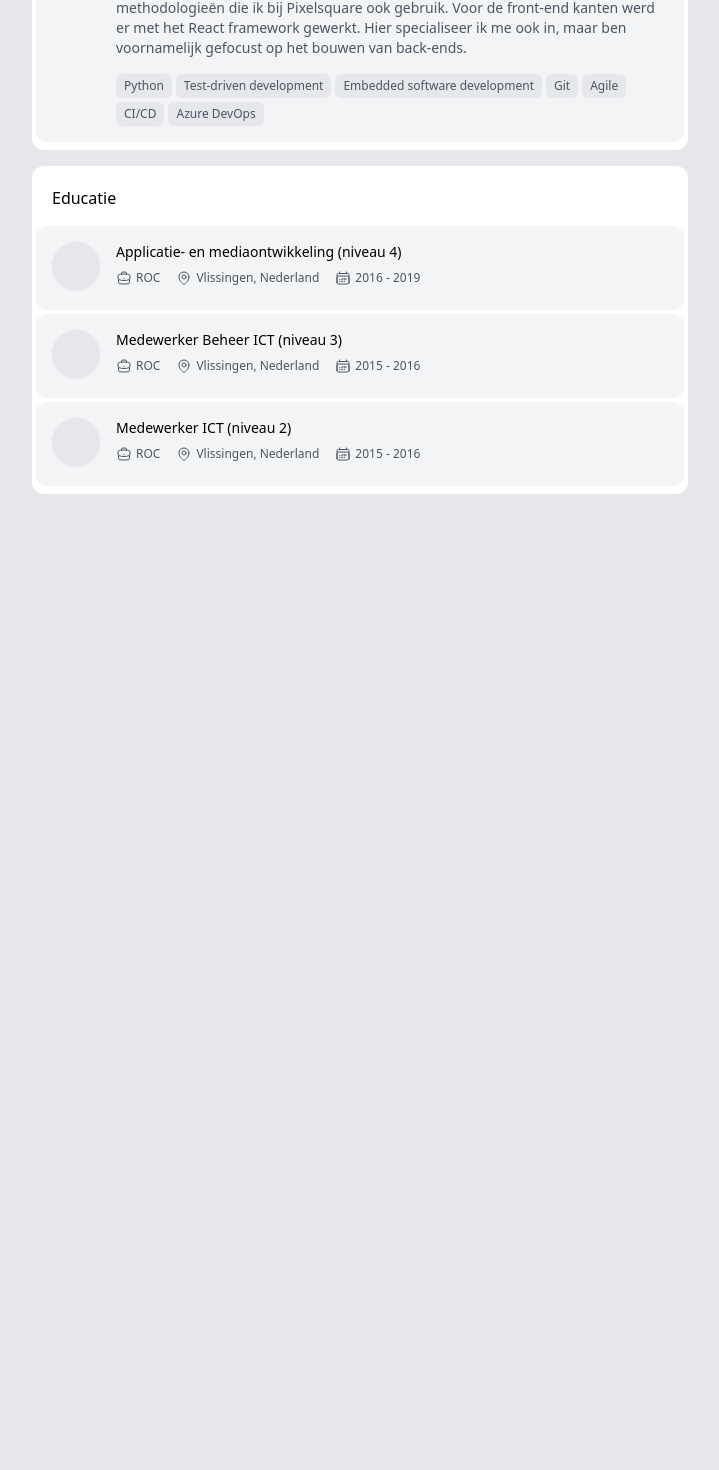
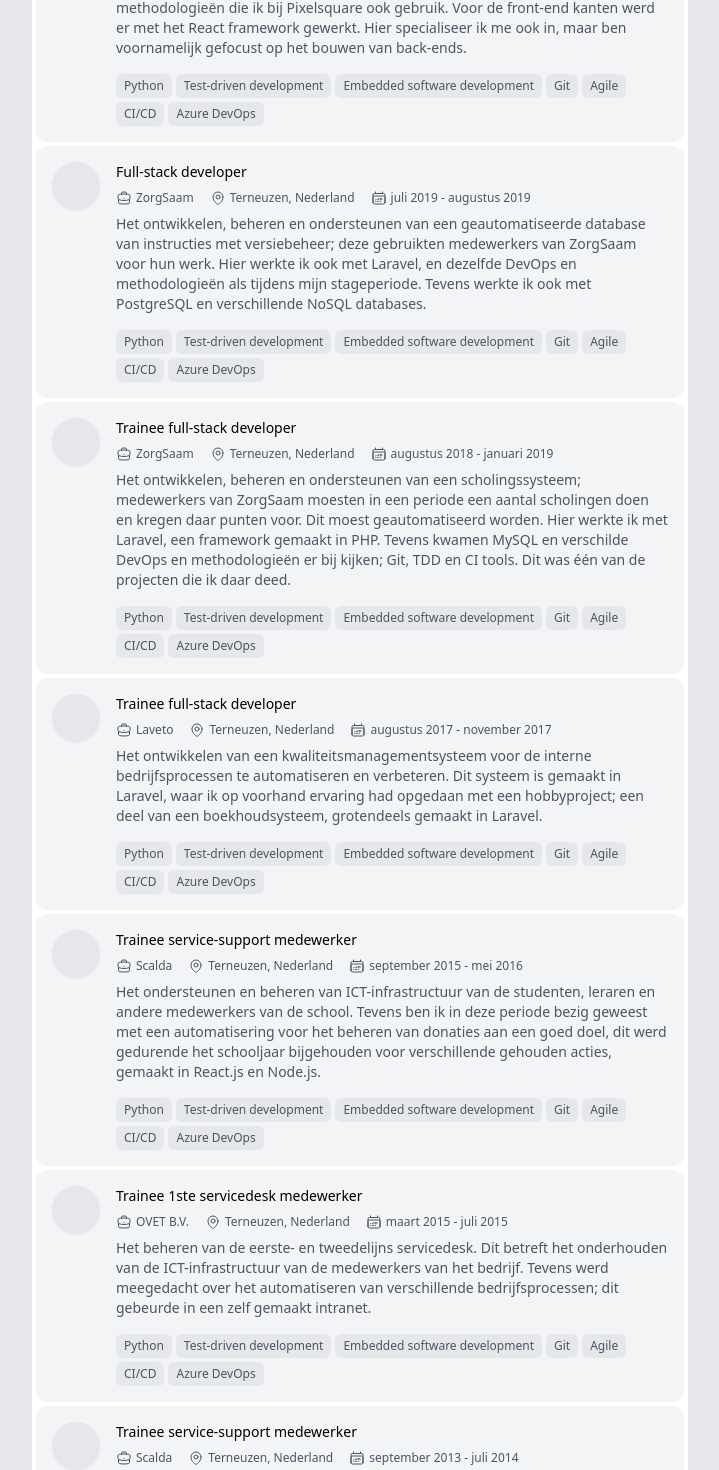
Before and after one commit to basvandriel/portfolio-website, a React (Create React App) app: page / in a window 1280 px wide. Shown: the part 1322-2792 px from the top of the page, without its empty margins (448-1167 px from the left). Before the commit the page ends 1832 px from the top, so only its background shows below. Built offline with nearby package versions, Linux system fonts and the light colour scheme.

Commit message:
add work experience

```diff
--- a/public/index.html
+++ b/public/index.html
@@ -2,17 +2,14 @@
 <html lang="en">
   <head>
     <meta charset="utf-8" />
-
-    <link rel="icon" href="%PUBLIC_URL%/favicon.ico" />
     <meta name="viewport" content="width=device-width, initial-scale=1" />
     <meta name="theme-color" content="rgb(229 231 235)" />
     <meta
       name="description"
-      content="Web site created using create-react-app"
+      content="Bas van Driel"
     />
-    <link rel="apple-touch-icon" href="%PUBLIC_URL%/logo192.png" />
     <link rel="manifest" href="%PUBLIC_URL%/manifest.json" />
-    <title>Bas van Driel</title>
+    <title>Bas van Driel | Senior Python Developer with passion for data</title>
   </head>
   <body class="bg-gray-200">
     <noscript>You need to enable JavaScript to run this app.</noscript>
--- a/src/App.tsx
+++ b/src/App.tsx
@@ -10,7 +10,7 @@ function App() {
   const [openToWorkBannerActive, setOpenToWorkBannerActive] = useState(true);
 
   return (
-    <div>
+    <>
       {openToWorkBannerActive && (
         <OpenToWorBox
           onClose={() => {
@@ -32,7 +32,7 @@ function App() {
           </div>
         </div>
       </div>
-    </div>
+    </>
   );
 }
 
--- a/src/ExperienceBox.tsx
+++ b/src/ExperienceBox.tsx
@@ -130,6 +130,148 @@ const ExperienceBox = () => {
             "Azure DevOps",
           ]}
         />
+
+        <ExperienceListing
+          title={"Full-stack developer"}
+          company="ZorgSaam"
+          location="Terneuzen, Nederland"
+          start_date={"juli 2019"}
+          end_date="augustus 2019"
+          current_experience={false}
+          description={`
+            Het ontwikkelen, beheren en ondersteunen van een geautomatiseerde database van instructies met versiebeheer; deze gebruikten medewerkers van ZorgSaam voor hun werk. Hier werkte ik ook met Laravel, en dezelfde DevOps en methodologieën als tijdens mijn stageperiode. Tevens werkte ik ook met PostgreSQL en verschillende NoSQL databases.
+          `}
+          tags={[
+            "Python",
+            "Test-driven development",
+            "Embedded software development",
+            "Git",
+            "Agile",
+            "CI/CD",
+            "Azure DevOps",
+          ]}
+        />
+        <ExperienceListing
+          title={"Trainee full-stack developer"}
+          company="ZorgSaam"
+          location="Terneuzen, Nederland"
+          start_date={"augustus 2018"}
+          end_date="januari 2019"
+          current_experience={false}
+          description={`
+            Het ontwikkelen, beheren en ondersteunen van een scholingssysteem; medewerkers van ZorgSaam moesten in een periode een aantal scholingen doen en kregen daar punten voor. Dit moest geautomatiseerd worden. Hier werkte ik met Laravel, een framework gemaakt in PHP. Tevens kwamen MySQL en verschilde DevOps en methodologieën er bij kijken; Git, TDD en CI tools.
+            Dit was één van de projecten die ik daar deed.
+          `}
+          tags={[
+            "Python",
+            "Test-driven development",
+            "Embedded software development",
+            "Git",
+            "Agile",
+            "CI/CD",
+            "Azure DevOps",
+          ]}
+        />
+        <ExperienceListing
+          title={"Trainee full-stack developer"}
+          company="Laveto"
+          location="Terneuzen, Nederland"
+          start_date={"augustus 2017"}
+          end_date="november 2017"
+          current_experience={false}
+          description={`
+            Het ontwikkelen van een kwaliteitsmanagementsysteem voor de interne bedrijfsprocessen te automatiseren en verbeteren. Dit systeem is gemaakt in Laravel, waar ik op voorhand ervaring had opgedaan met een hobbyproject; een deel van een boekhoudsysteem, grotendeels gemaakt in Laravel.
+          `}
+          tags={[
+            "Python",
+            "Test-driven development",
+            "Embedded software development",
+            "Git",
+            "Agile",
+            "CI/CD",
+            "Azure DevOps",
+          ]}
+        />
+        <ExperienceListing
+          title={"Trainee service-support medewerker"}
+          company="Scalda"
+          location="Terneuzen, Nederland"
+          start_date={"september 2015"}
+          end_date="mei 2016"
+          current_experience={false}
+          description={`
+            Het ondersteunen en beheren van ICT-infrastructuur van de studenten, leraren en andere medewerkers van de school. Tevens ben ik in deze periode bezig geweest met een automatisering voor het beheren van donaties aan een goed doel, dit werd gedurende het schooljaar bijgehouden voor verschillende gehouden acties, gemaakt in React.js en Node.js.
+          `}
+          tags={[
+            "Python",
+            "Test-driven development",
+            "Embedded software development",
+            "Git",
+            "Agile",
+            "CI/CD",
+            "Azure DevOps",
+          ]}
+        />
+        <ExperienceListing
+          title={"Trainee 1ste servicedesk medewerker"}
+          company="OVET B.V."
+          location="Terneuzen, Nederland"
+          start_date={"maart 2015"}
+          end_date="juli 2015"
+          current_experience={false}
+          description={`
+            Het beheren van de eerste- en tweedelijns servicedesk. Dit betreft het onderhouden van de ICT-infrastructuur van de medewerkers van het bedrijf. Tevens werd meegedacht over het automatiseren van verschillende bedrijfsprocessen; dit gebeurde in een zelf gemaakt intranet.
+          `}
+          tags={[
+            "Python",
+            "Test-driven development",
+            "Embedded software development",
+            "Git",
+            "Agile",
+            "CI/CD",
+            "Azure DevOps",
+          ]}
+        />
+        <ExperienceListing
+          title={"Trainee service-support medewerker"}
+          company="Scalda"
+          location="Terneuzen, Nederland"
+          start_date={"september 2013"}
+          end_date="juli 2014"
+          current_experience={false}
+          description={`
+            Het ondersteunen en beheren van ICT-infrastructuur van de studenten, leraren en andere medewerkers van de school. In deze periode ben ik bezig geweest met een automatisering van de uitleen van laptops. Hier zaten bepaalde regels aan, waarvan de automatisering voorheen op papier en in een Excel sheet gebeurde. Deze automatisering is gemaakt in .NET en Python.
+          `}
+          tags={[
+            "Python",
+            "Test-driven development",
+            "Embedded software development",
+            "Git",
+            "Agile",
+            "CI/CD",
+            "Azure DevOps",
+          ]}
+        />
+        <ExperienceListing
+          title={"Trainee service-support medewerker"}
+          company="Scalda"
+          location="Terneuzen, Nederland"
+          start_date={"januari 2013"}
+          end_date="juli 2013"
+          current_experience={false}
+          description={`
+            Het ondersteunen en beheren van ICT-infrastructuur van de studenten, leraren en andere medewerkers van de school. In deze periode ben ik bezig geweest met een automatisering van de uitleen van laptops. Hier zaten bepaalde regels aan, waarvan de automatisering voorheen op papier en in een Excel sheet gebeurde. Deze automatisering is gemaakt in .NET en Python.
+          `}
+          tags={[
+            "Python",
+            "Test-driven development",
+            "Embedded software development",
+            "Git",
+            "Agile",
+            "CI/CD",
+            "Azure DevOps",
+          ]}
+        />
       </div>
     </div>
   );
```
